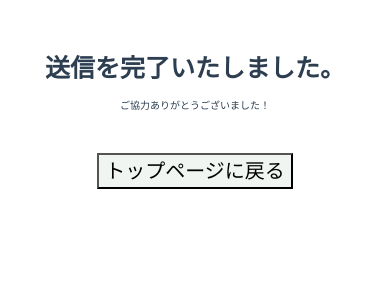
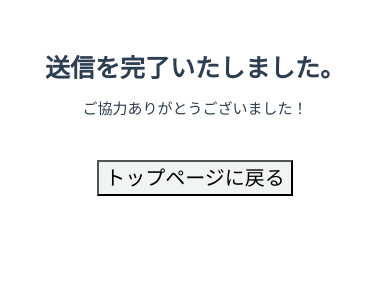
Before and after one commit to Ki-Linux/front_quiz, a Vue app: page /back in a window 390 px wide. Shown: the top 300 px of the page. Built offline with nearby package versions, Linux system fonts and the light colour scheme; what vue-head would draw is missing.

Commit message:
size p change

```diff
--- a/src/views/back.vue
+++ b/src/views/back.vue
@@ -86,7 +86,7 @@ $p_size: 10px;
     }
 
     p {
-      font-size: $p_size;
+      font-size: $p_size + 5;
       margin: $p_width;
     }
   }
```
